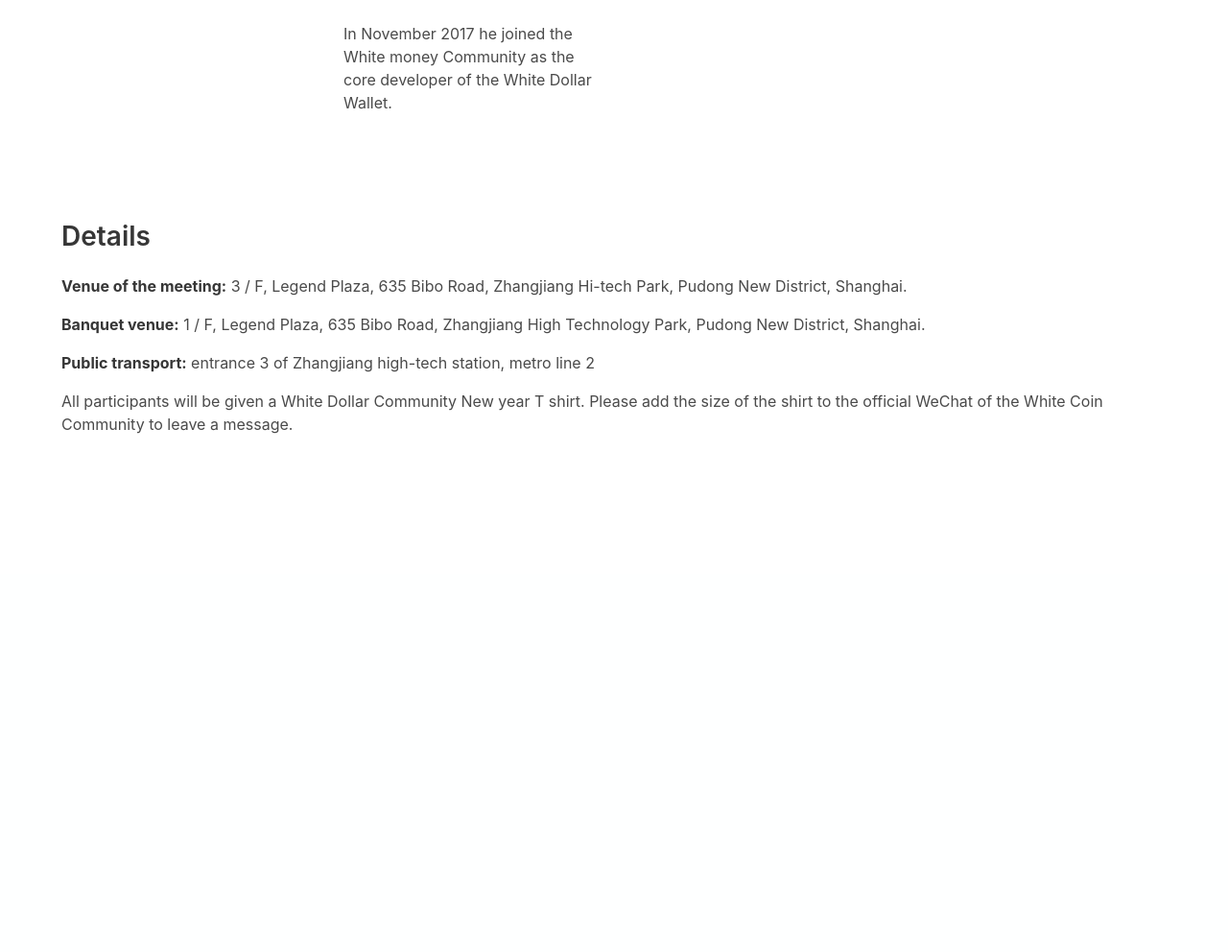
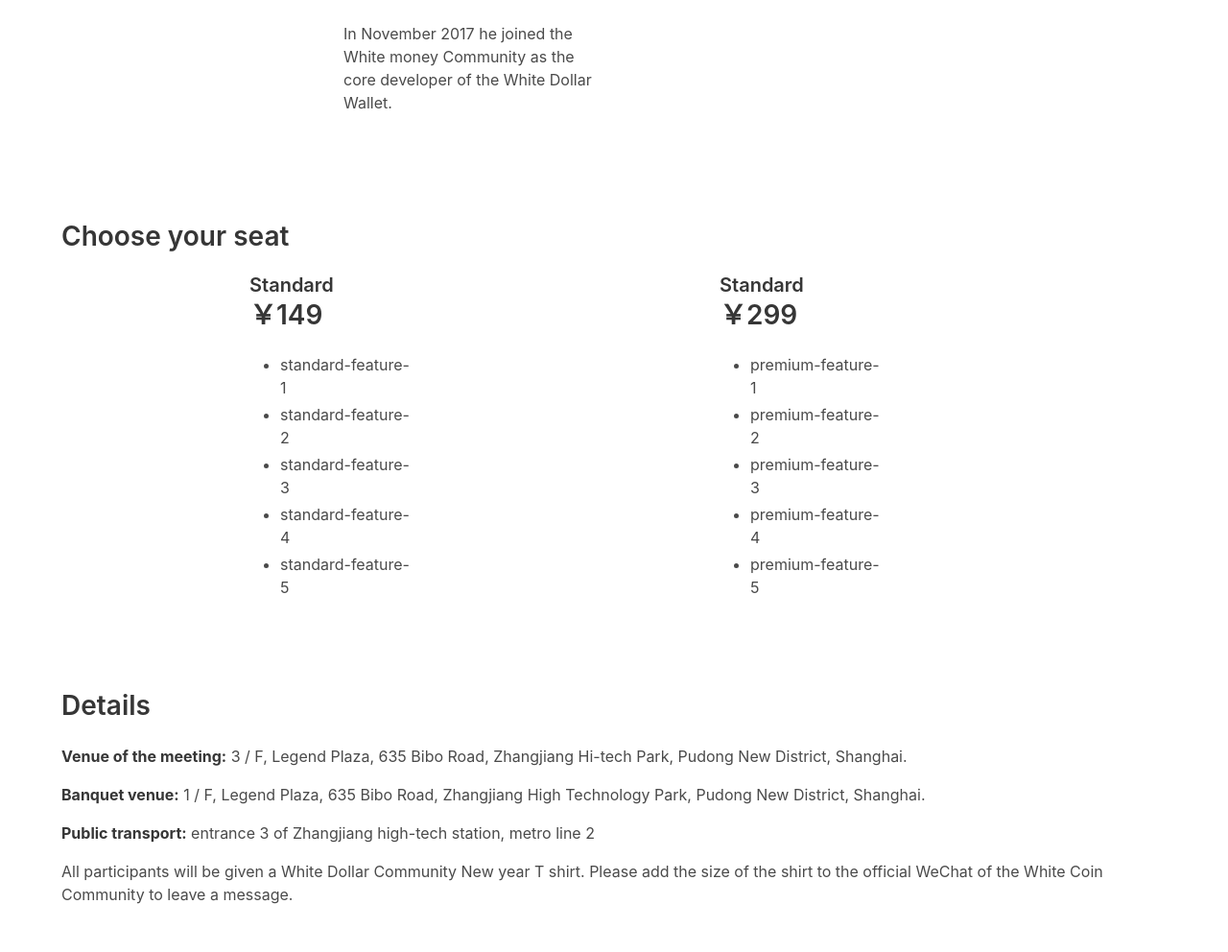
Before and after one commit to MartijnOud/XWC-Summit-China-2017, a PHP site: page /?language=1 in a window 1280 px wide. Shown: the part 2087-3079 px from the top of the page at 96% size. Before the commit the page ends 2539 px from the top, so only its background shows below. Run offline with PHP 8.4, Linux system fonts and the light colour scheme; grey boxes labelled with a size stand in for pictures from a placeholder-image service; data that the repository does not hold is empty; some libraries are stand-ins or nearby versions.

Commit message:
Add pricing options

```diff
--- a/index.php
+++ b/index.php
@@ -110,16 +110,43 @@ $Parsedown = new Parsedown();
 
 <section class="section">
     <div class="container content">
+        <h2 class="title"><?php echo $Translate->__('choose-option');?></h2>
+
+        <div class="columns">
+            <div class="column is-2 is-offset-2">
+                <h4 class="subtitle"><?php echo $Translate->__('standard');?></h4>
+                <h2 class="title"><?php echo $Translate->__('standard-price');?></h2>
+                <ul>
+                    <li><?php echo $Translate->__('standard-feature-1');?></li>
+                    <li><?php echo $Translate->__('standard-feature-2');?></li>
+                    <li><?php echo $Translate->__('standard-feature-3');?></li>
+                    <li><?php echo $Translate->__('standard-feature-4');?></li>
+                    <li><?php echo $Translate->__('standard-feature-5');?></li>
+                </ul>
+            </div>
+            <div class="column is-2 is-offset-3">
+                <h4 class="subtitle"><?php echo $Translate->__('premium');?></h4>
+                <h2 class="title"><?php echo $Translate->__('premium-price');?></h2>
+                <ul>
+                    <li><?php echo $Translate->__('premium-feature-1');?></li>
+                    <li><?php echo $Translate->__('premium-feature-2');?></li>
+                    <li><?php echo $Translate->__('premium-feature-3');?></li>
+                    <li><?php echo $Translate->__('premium-feature-4');?></li>
+                    <li><?php echo $Translate->__('premium-feature-5');?></li>
+                </ul>
+            </div>
+        </div>
+    </div>
+</section>
+
+<section class="section">
+    <div class="container content">
         <h2 class="title"><?php echo $Translate->__('details');?></h2>
         <?php echo $Parsedown->text($Translate->__('details-venue-meeting--markdown'));?>
         <?php echo $Parsedown->text($Translate->__('details-venue-banquet--markdown'));?>
         <?php echo $Parsedown->text($Translate->__('details-public-transport--markdown'));?>
         <?php echo $Parsedown->text($Translate->__('details-attendance-package--markdown'));?>
     </div>
-</section>
-
-<section class="section">
-    <!-- @todo: call to action? -->
 </section>
 
 <script>
--- a/locale/en/en.csv
+++ b/locale/en/en.csv
@@ -30,6 +30,13 @@ will;Will (special guest)
 will-introduction--markdown;Block chain project investors, in the selection of digital assets have unique views.
 In 2012 into the block chain industry, investment areas covering digital currency mining, start-up investment, exchanges and so on; A key node contributor to the public block chain project LISKN LSKK; In September 2017, he joined the White Coin Community as the core promoter of the White Coin China.
 
+# choose
+choose-option;Choose your seat
+standard;Standard
+standard-price;￥149
+premium;Standard
+premium-price;￥299
+
 
 # details
 details;Details
```
